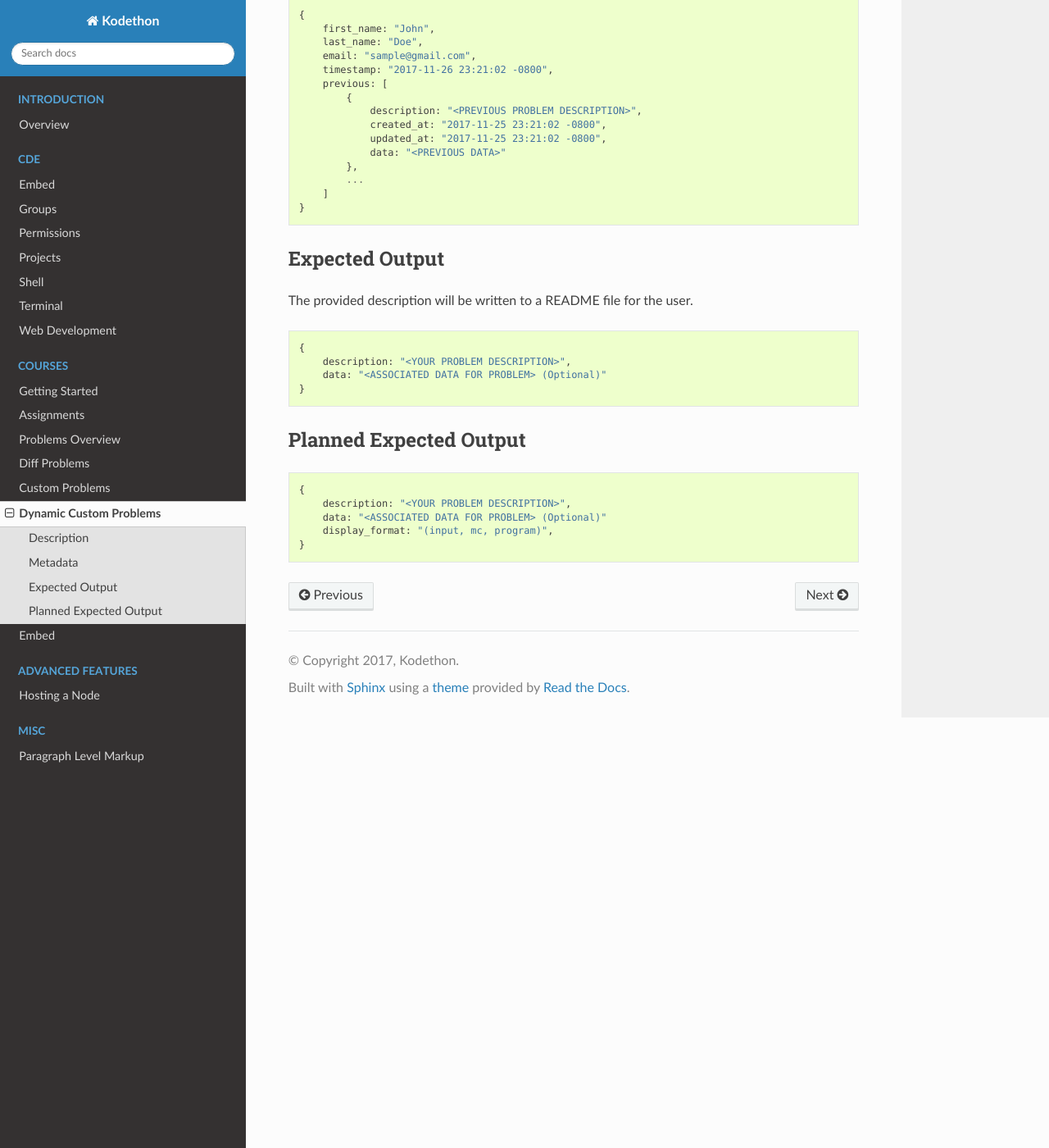
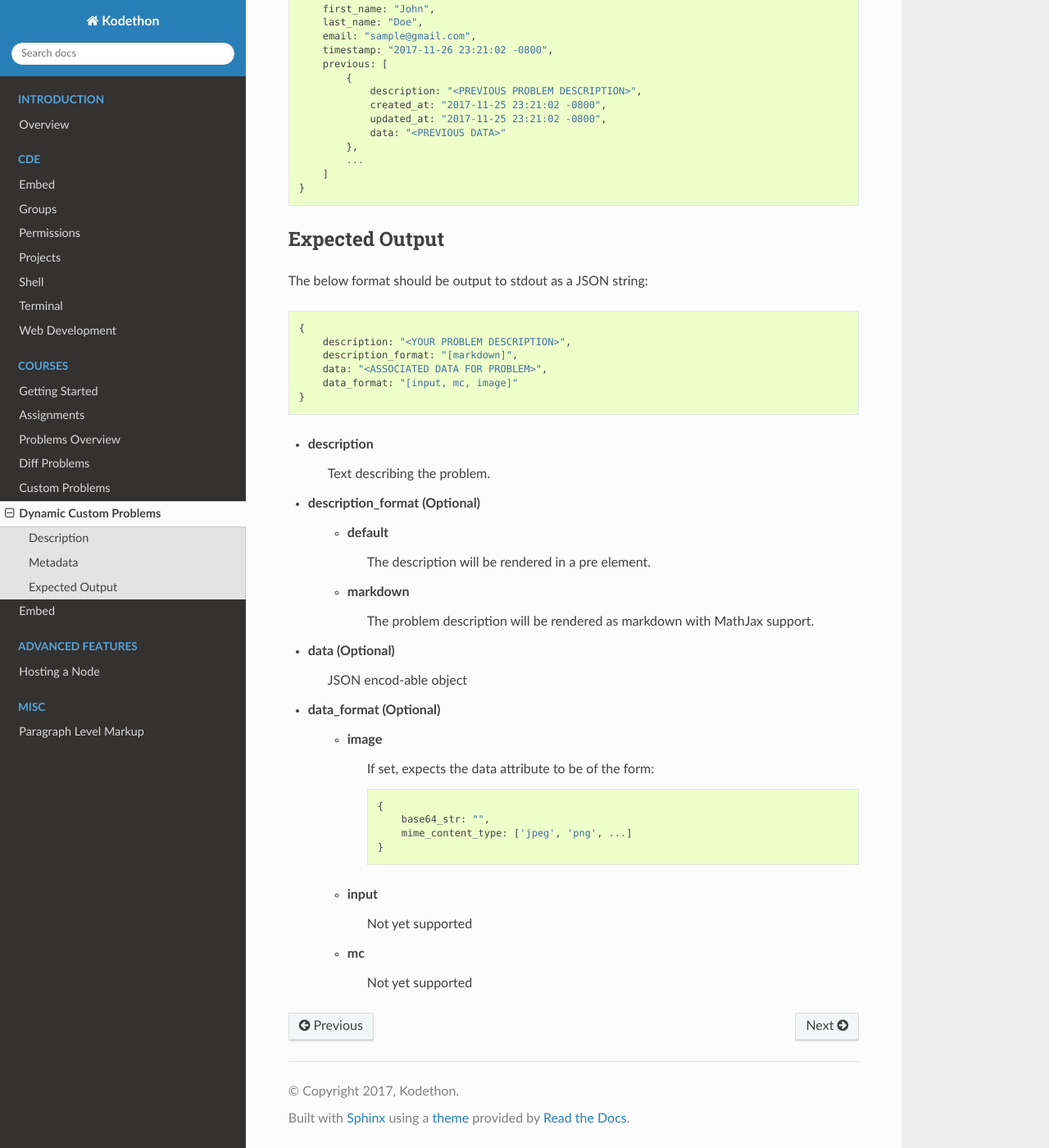
Before and after one commit to kodethon/Docs, a Sphinx documentation site: the page built from source/courses/dynamic_custom_problems.rst, in a window 1280 px wide and 1400 px high, scrolled down 647 px. Shown: the whole window at 82% size. Built offline with Sphinx 7.4.7 and the Read the Docs theme 2.0.0, drawn with Linux system fonts in a browser that asks for light colours; pages that are not in the unit, such as notebooks, are missing from menus; some of the changed text lies outside the part shown.

Commit message:
Update dynamic custom problems expected output docs

```diff
--- a/source/courses/dynamic_custom_problems.rst
+++ b/source/courses/dynamic_custom_problems.rst
@@ -36,22 +36,43 @@ The file will be of JSON format as shown below:
 
 Expected Output
 ================
-The provided description will be written to a README file for the user.
+The below format should be output to stdout as a JSON string:
 
 ::
 
     {
         description: "<YOUR PROBLEM DESCRIPTION>",
-        data: "<ASSOCIATED DATA FOR PROBLEM> (Optional)"
+        description_format: "[markdown]",
+        data: "<ASSOCIATED DATA FOR PROBLEM>",
+        data_format: "[input, mc, image]"
     }
 
-Planned Expected Output
-================
+- description
+    Text describing the problem.
 
-::
+- description_format  (Optional)
+    - default
+        The description will be rendered in a pre element.
 
-    {
-        description: "<YOUR PROBLEM DESCRIPTION>",
-        data: "<ASSOCIATED DATA FOR PROBLEM> (Optional)"
-        display_format: "(input, mc, program)",
-    }
+    - markdown
+        The problem description will be rendered as markdown with MathJax support.
+
+- data  (Optional)
+    JSON encod-able object
+
+- data_format  (Optional)
+    - image
+        If set, expects the data attribute to be of the form:
+
+        ::
+
+            {
+                base64_str: "",
+                mime_content_type: ['jpeg', 'png', ...]
+            }
+
+    - input
+        Not yet supported
+
+    - mc
+        Not yet supported
```
